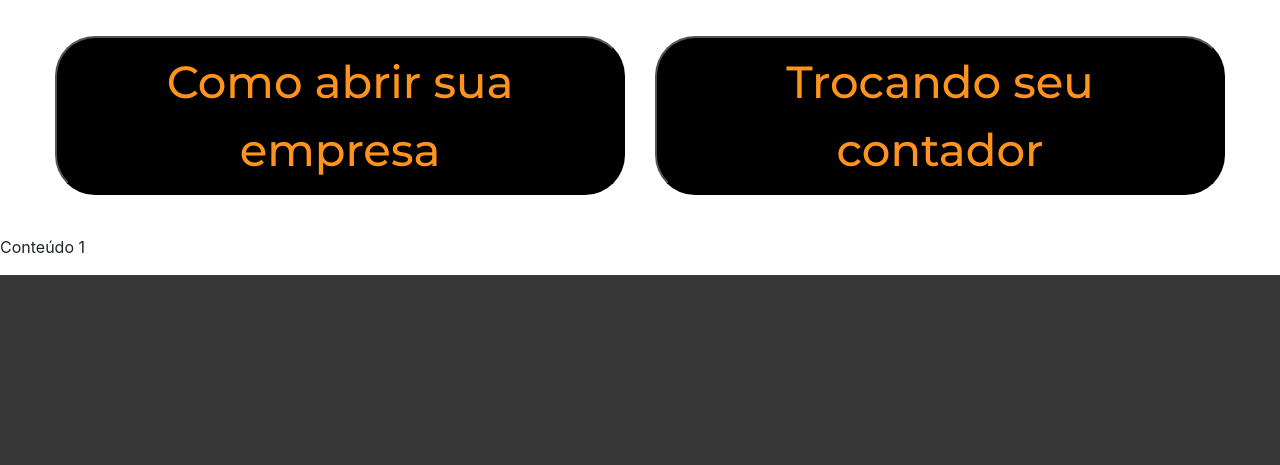
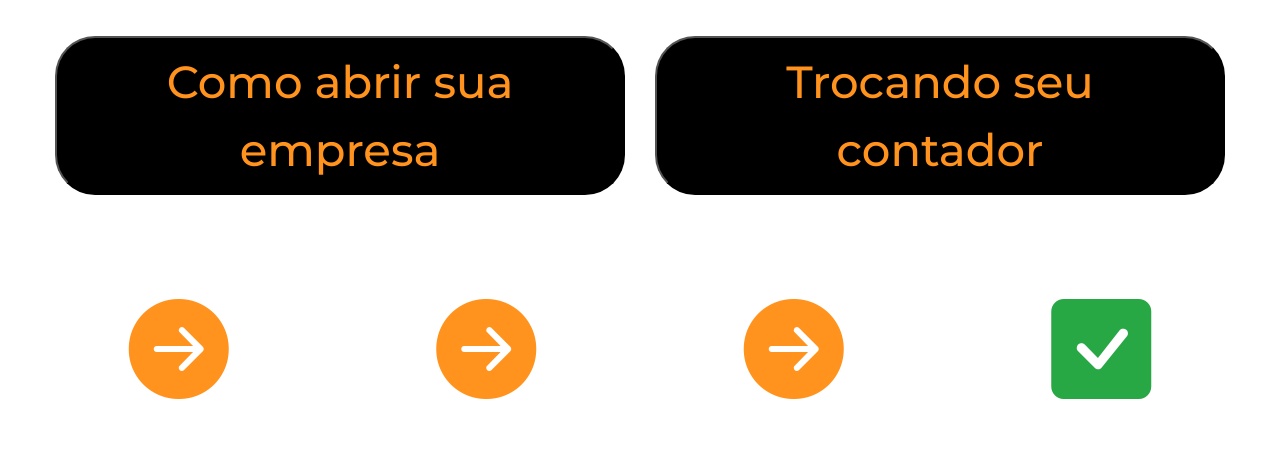
Before and after one commit to jeankorla/Site-Spolaor-Contabilidade, a PHP site: page / in a window 1280 px wide. Shown: the part 3444-3909 px from the top of the page. Before the commit the page ends 3719 px from the top, so only its background shows below. Run offline with PHP 8.4, Linux system fonts and the light colour scheme.

Commit message:
Animação de setas com css, script.js

```diff
--- a/index.html
+++ b/index.html
@@ -150,7 +150,20 @@
   </div>
 
     <div id="conteudo_1">
-      <p>Conteúdo 1</p>
+      <div class="row seta1" id="secao">
+        <div class="col-sm-3 w-100">
+          <i class="bi bi-arrow-right-circle-fill seta animacao1"></i>
+        </div>
+        <div class="col-sm-3 w-100">
+          <i class="bi bi-arrow-right-circle-fill seta animacao2"></i>
+        </div>
+        <div class="col-sm-3 w-100">
+          <i class="bi bi-arrow-right-circle-fill seta animacao3"></i>
+        </div>
+        <div class="col-sm-3 w-100">
+          <i class="bi bi-check-square-fill seta animacao4"></i>
+        </div>
+      </div>
     </div>
 
 
@@ -168,6 +181,35 @@
       <p>Conteúdo 2</p>
     </div>
   </div>
+
+  <script>
+    // Seleciona o elemento que deve ser animado
+  const elementoAnimado1 = document.querySelector('.animacao1');
+  const elementoAnimado2 = document.querySelector('.animacao2');
+  const elementoAnimado3 = document.querySelector('.animacao3');
+  const elementoAnimado4 = document.querySelector('.animacao4');
+
+  // Cria uma nova instância do IntersectionObserver
+  const observer = new IntersectionObserver((entradas) => {
+  // Para cada entrada na lista de entradas observadas
+  entradas.forEach((entrada) => {
+    // Se o elemento estiver visível na tela
+    if (entrada.isIntersecting) {
+      // Ativa a animação
+      elementoAnimado1.style.animationPlayState = 'running';
+      elementoAnimado2.style.animationPlayState = 'running';
+      elementoAnimado3.style.animationPlayState = 'running';
+      elementoAnimado4.style.animationPlayState = 'running';
+    }
+  });
+});
+
+// Observa o elemento selecionado
+observer.observe(elementoAnimado1);
+observer.observe(elementoAnimado2);
+observer.observe(elementoAnimado3);
+observer.observe(elementoAnimado4);
+  </script>
     <script src="https://code.jquery.com/jquery-3.3.1.slim.min.js" integrity="sha384-q8i/X+965DzO0rT7abK41JStQIAqVgRVzpbzo5smXKp4YfRvH+8abtTE1Pi6jizo" crossorigin="anonymous"></script>
     <script src="https://cdnjs.cloudflare.com/ajax/libs/popper.js/1.14.3/umd/popper.min.js" integrity="sha384-ZMP7rVo3mIykV+2+9J3UJ46jBk0WLaUAdn689aCwoqbBJiSnjAK/l8WvCWPIPm49" crossorigin="anonymous"></script>
     <script src="https://stackpath.bootstrapcdn.com/bootstrap/4.1.3/js/bootstrap.min.js" integrity="sha384-ChfqqxuZUCnJSK3+MXmPNIyE6ZbWh2IMqE241rYiqJxyMiZ6OW/JmZQ5stwEULTy" crossorigin="anonymous"></script>
--- a/style.css
+++ b/style.css
@@ -59,6 +59,15 @@ h2 {
 i{
     color: #FF931E;
     font-size: 100px;
+}
+.seta{
+    color: #303030;
+}
+.seta1{
+    padding: 40px;
+    align-items: center;
+    display: flex;
+    text-align: center;
 }
 #texto_1{
     font-family: 'Montserrat', sans-serif;
@@ -184,7 +193,40 @@ i{
 
   }
 
+.animacao1{
+    animation-name: animacao;
+    animation-duration: 1s;
+    animation-delay: 1s;
+    animation-fill-mode: forwards;
+    animation-play-state: paused;
+}
+.animacao2{
+    animation-name: animacao;
+    animation-duration: 1s;
+    animation-delay: 2s;
+    animation-fill-mode: forwards;
+    animation-play-state: paused;
+}
+.animacao3{
+    animation-name: animacao;
+    animation-duration: 1s;
+    animation-delay: 3s;
+    animation-fill-mode: forwards;
+    animation-play-state: paused;
+}
+.animacao4{
+    animation-name: animacao_verde;
+    animation-duration: 1s;
+    animation-delay: 4s;
+    animation-fill-mode: forwards;
+    animation-play-state: paused;
+}
+
 @keyframes animacao{
-    from{background-color: #FFF;}
-    to{background-color: #FF931E;}
+    from{color: #303030;}
+    to{color: #FF931E;}
 }
+@keyframes animacao_verde{
+    from{color: #303030;}
+    to{color: #28a745;}
+}
```
